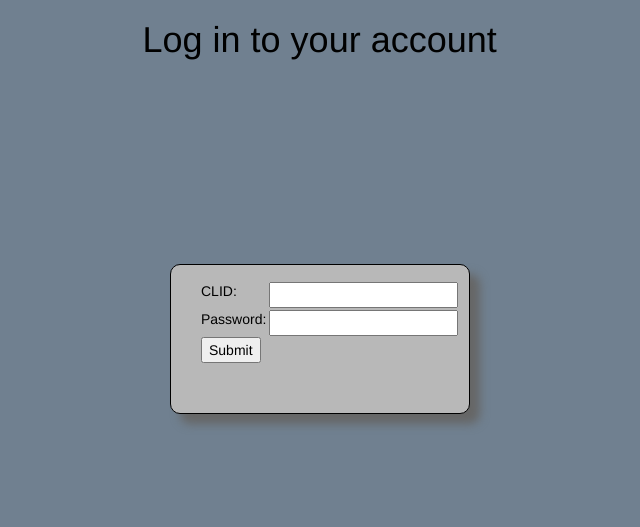
After one commit to cbdrx/DatabaseProject, a PHP site: page /Login.html in a window 1280 px wide. The commit adds this page. Shown: the top 527 px of the page, without its empty margins (220-860 px from the left). Run offline with PHP 8.4, Linux system fonts and the light colour scheme.

Commit message:
Added the Log in page.

```diff
--- /dev/null
+++ b/html/Login.html
@@ -0,0 +1,51 @@
+<!DOCTYPE HTML>
+<html>
+  <link href="css/bootstrap.css" type="text/css" rel="stylesheet">
+  <link href="css/base.css" type="text/css" rel="stylesheet">
+  <link href="style/login.css" type="text/css" rel="stylesheet">
+  <script src="js/jquery-1.12.2.min.js"></script>
+
+  <title>Log In </title>
+  <?php include 'navbar.php';?>
+
+  <div class="container">
+    <div class="row" style="height:33vh">
+      <div class="col-sm-3">
+      </div>
+      <div class="col-sm-8">
+      <h1>Log in to your account</h1>
+      </div>
+      </div>
+    <div class="row" style="height:33vh">
+    <div class="row">
+        <div class="col-sm-1">
+            </div>
+        <div class="col-sm-8">
+            <div class="roundGrayLoginBox">
+                <form>
+                    <div class="row" style="height:2vh">
+                        </div>
+                    <div class="row">
+                        <div class="col-sm-1"></div>
+                        <div class="col-sm-3">CLID:</div>
+                        <div class="col-sm-6" style="padding:1px"><input type="clid"></div>
+                    </div>
+                    <div class="row">
+                        <div class="col-sm-1"></div>
+                        <div class="col-sm-3">Password: </div>
+                        <div class="col-sm-6" style="padding:1px"><input type="password"></div>
+                    </div>
+                    <div class="row">
+                        <div class="col-sm-1"></div>
+                        <div class="col-sm-6"><input type="submit" value="Submit"/></div>
+                    </div>
+                </form>
+                </div>
+            </div>
+        </div>
+    </div>
+
+</div>
+
+
+</html>
```
Also changed, not shown: html/style/login.css (line endings or trailing spaces).
